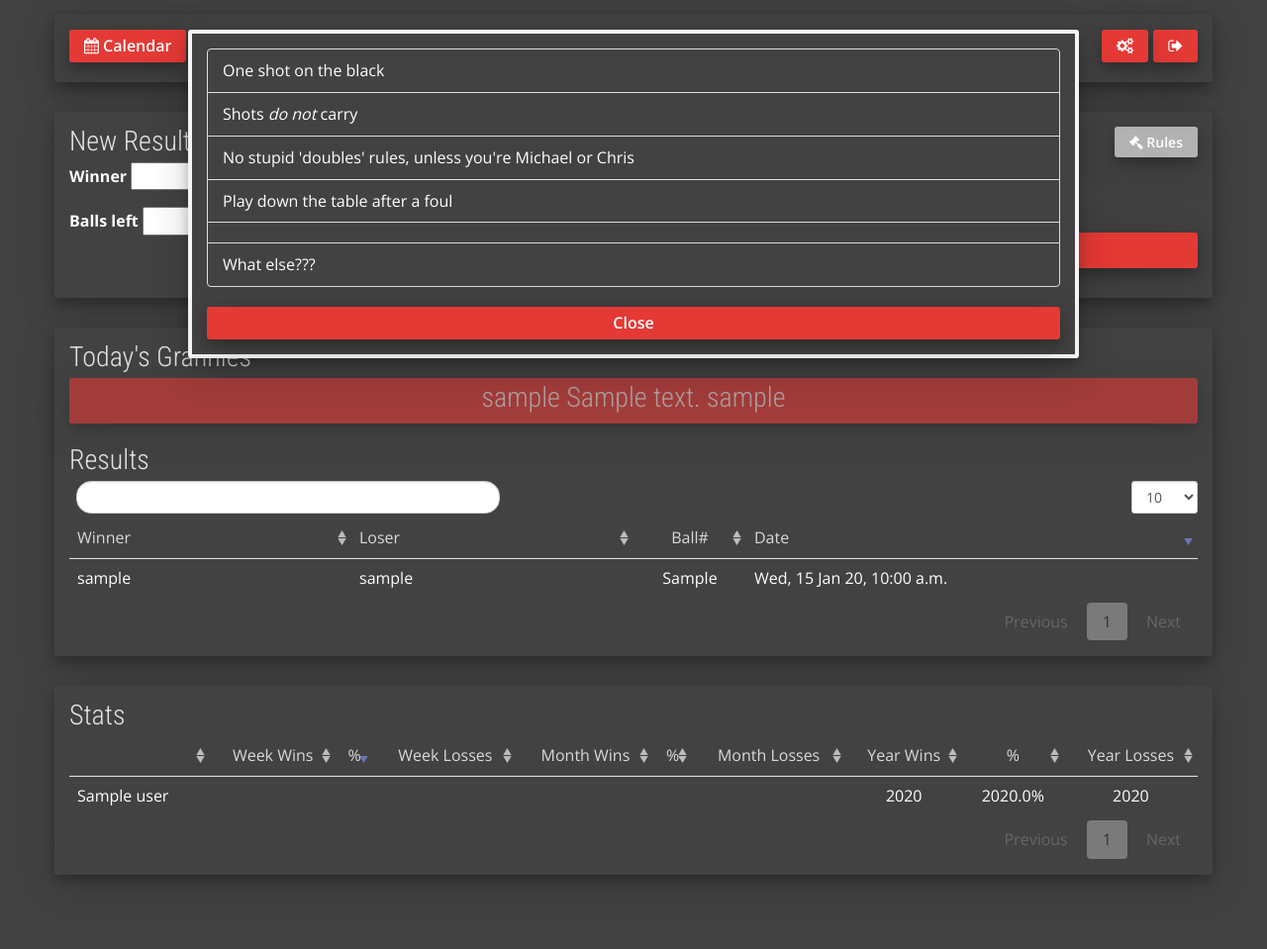
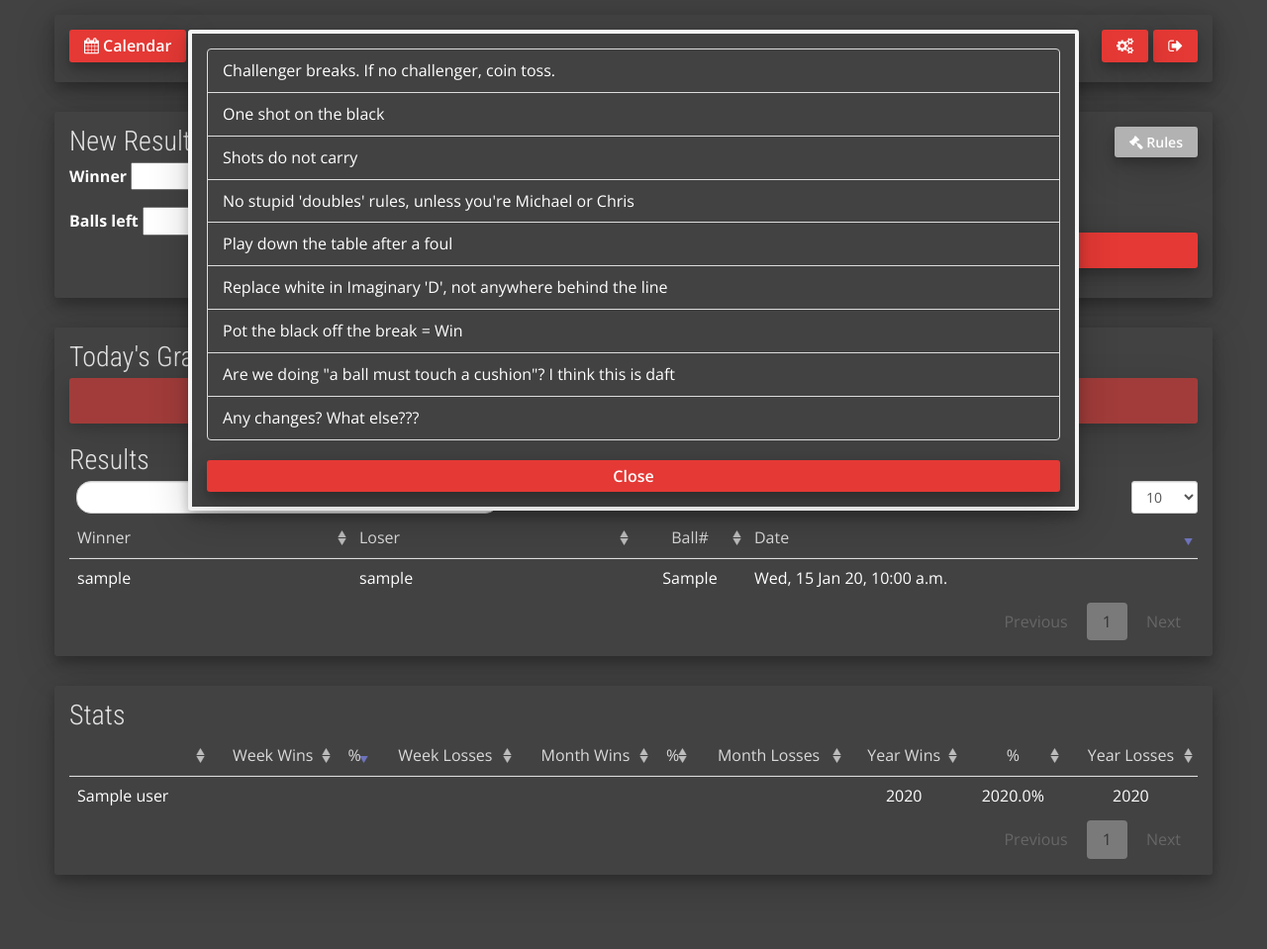
Before and after one commit to RossLYoung/rookie_booking, a Django app: template rookie_booking/booking_calendar/templates/booking_calendar/pool.html in a window 1280 px wide, after a click on "Rules". Shown: the whole page at 99% size. Run offline with Django 3.2, Linux system fonts and the light colour scheme; the template is opened without the code that fills it: most values are stand-ins (such as "Sample title", 1, 10 or a date in 2020); form fields are guessed from the names that the template uses; parts of the project's set-up code (start-up, migrations or seed data) failed here and were passed over; some libraries are stand-ins or nearby versions.

Commit message:
few more rules

```diff
--- a/rookie_booking/booking_calendar/templates/booking_calendar/pool.html
+++ b/rookie_booking/booking_calendar/templates/booking_calendar/pool.html
@@ -190,12 +190,15 @@
                 <div id="pool-rules-modal-body">
 
                     <ul class="list-group">
+                        <li class="list-group-item">Challenger breaks. If no challenger, coin toss.</li>
                         <li class="list-group-item">One shot on the black</li>
-                        <li class="list-group-item">Shots <i>do not</i> carry</li>
+                        <li class="list-group-item">Shots do not carry</li>
                         <li class="list-group-item">No stupid 'doubles' rules, unless you're Michael or Chris</li>
                         <li class="list-group-item">Play down the table after a foul</li>
-                        <li class="list-group-item"></li>
-                        <li class="list-group-item">What else???</li>
+                        <li class="list-group-item">Replace white in Imaginary 'D', not anywhere behind the line</li>
+                        <li class="list-group-item">Pot the black off the break = Win</li>
+                        <li class="list-group-item">Are we doing "a ball must touch a cushion"? I think this is daft</li>
+                        <li class="list-group-item">Any changes? What else???</li>
                     </ul>
 
                     <button type="button" class="btn btn-accent2 btn-block" data-dismiss="modal">Close</button>
```
